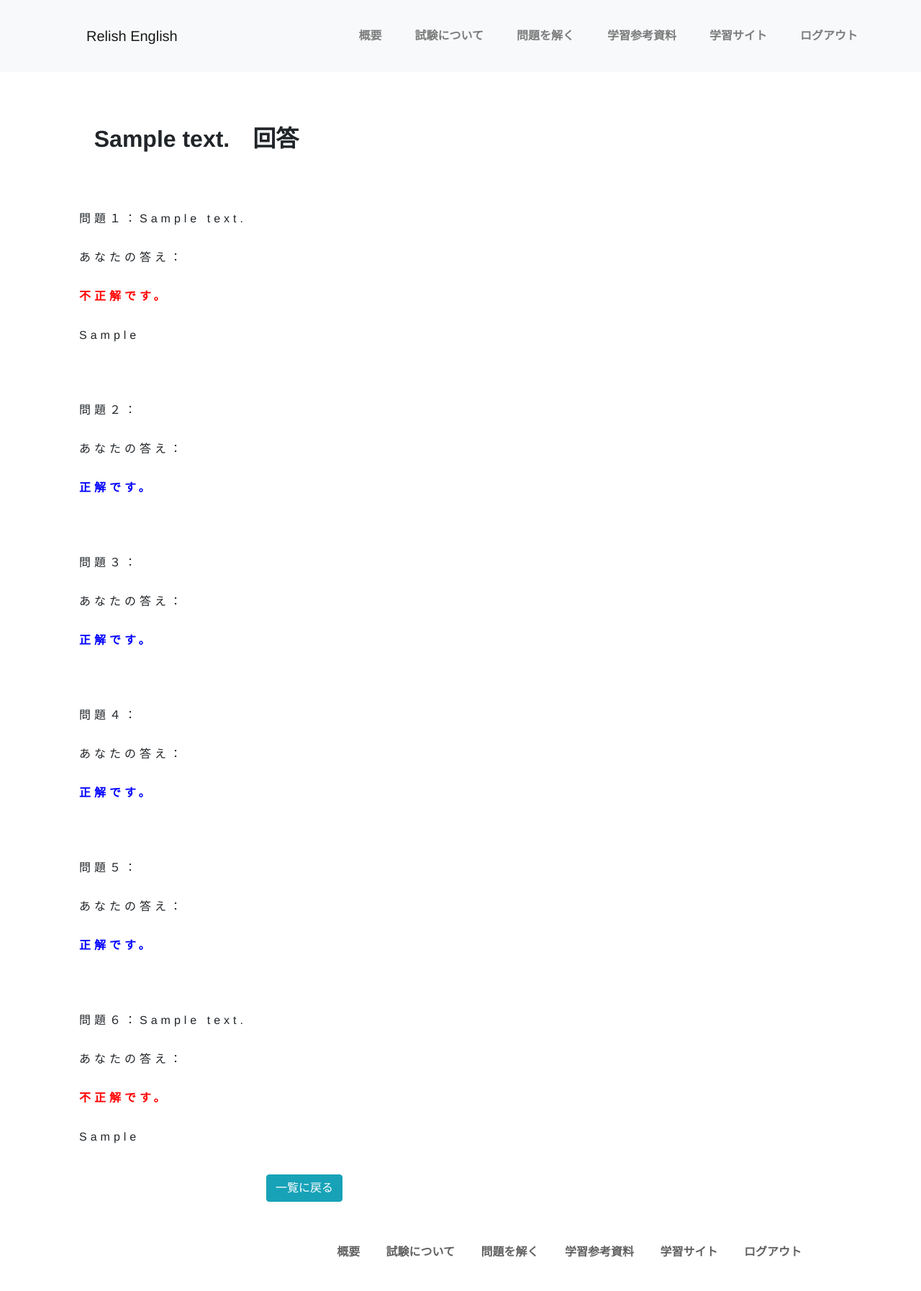
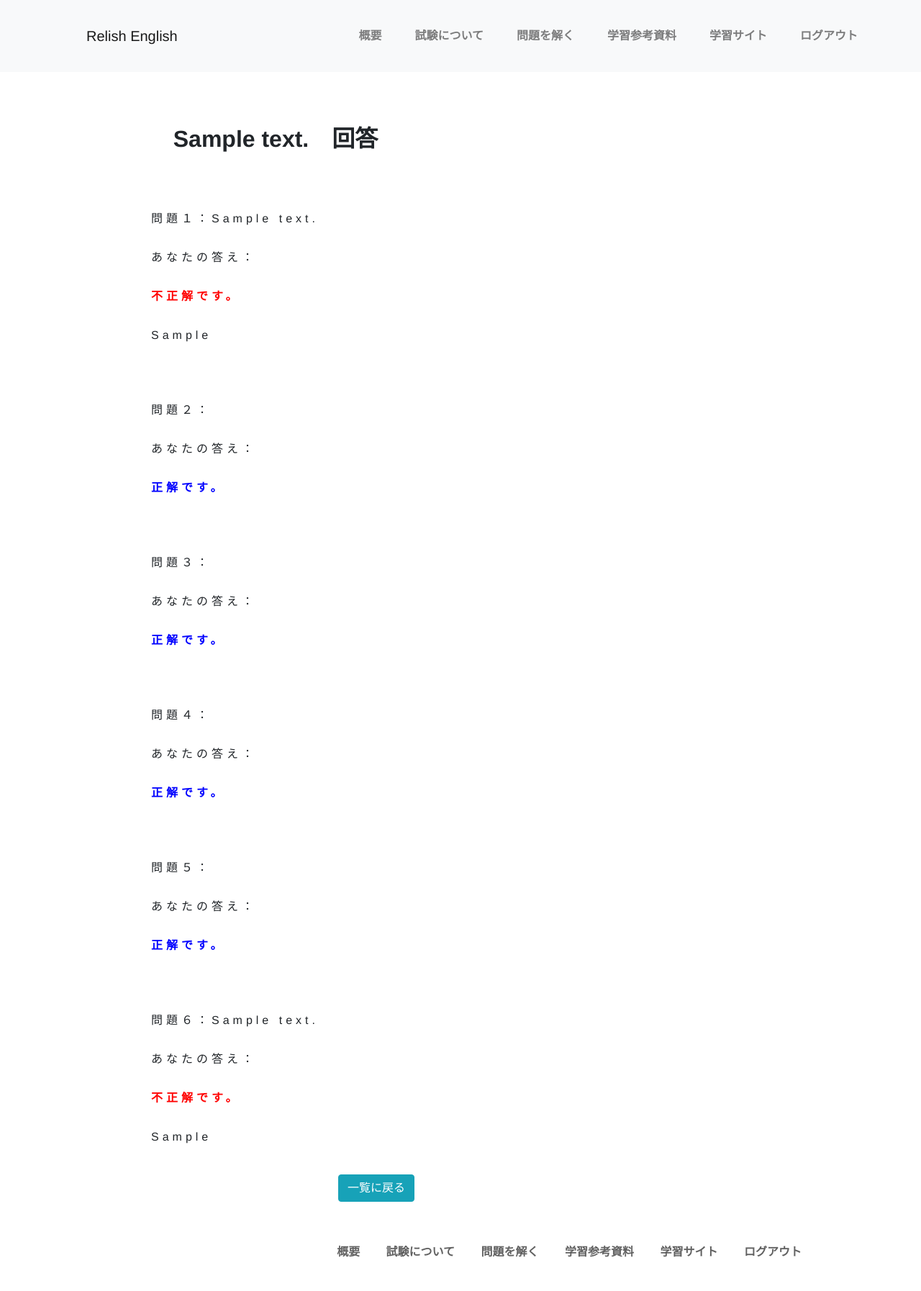
Before and after one commit to mikio-korean22/relish_english, a Rails app: page /answers/1 in a window 1280 px wide. Shown: the whole page at 72% size. Run offline with Rails 7, Linux system fonts and the light colour scheme; a user stored in the database is signed in; tables that the repository leaves empty hold one stand-in row (values such as "Sample post"); data that the repository does not hold is empty; style sheets or scripts are compiled from the project's sources; some libraries are stand-ins or nearby versions.

Commit message:
answer_page

```diff
--- a/app/assets/stylesheets/answers.scss
+++ b/app/assets/stylesheets/answers.scss
@@ -7,12 +7,23 @@
         font-weight: bold;
         text-align: center;
         margin-top: 50px;
+        margin-left: 120px;
+        @media(max-width: 768px){
+            margin-left: 0;
+        }
     }
 
     ul{
         margin-top: 50px;
+        margin-left: 100px;
+        @media(max-width: 768px){
+            margin-left: 40px;
+            margin-right: 50px;
+        }
         @media(max-width: 549px){
             padding-right: 30px;
+            margin-left: 0;
+            margin-right: 0;
         }
         li{
             list-style: none;
@@ -30,7 +41,7 @@
 
     .back_to_index{
         margin-top: 40px;
-        margin-left: 300px;
+        margin-left: 400px;
         cursor: pointer;
         @media(max-width: 549px){
             margin-left: 130px;
```
